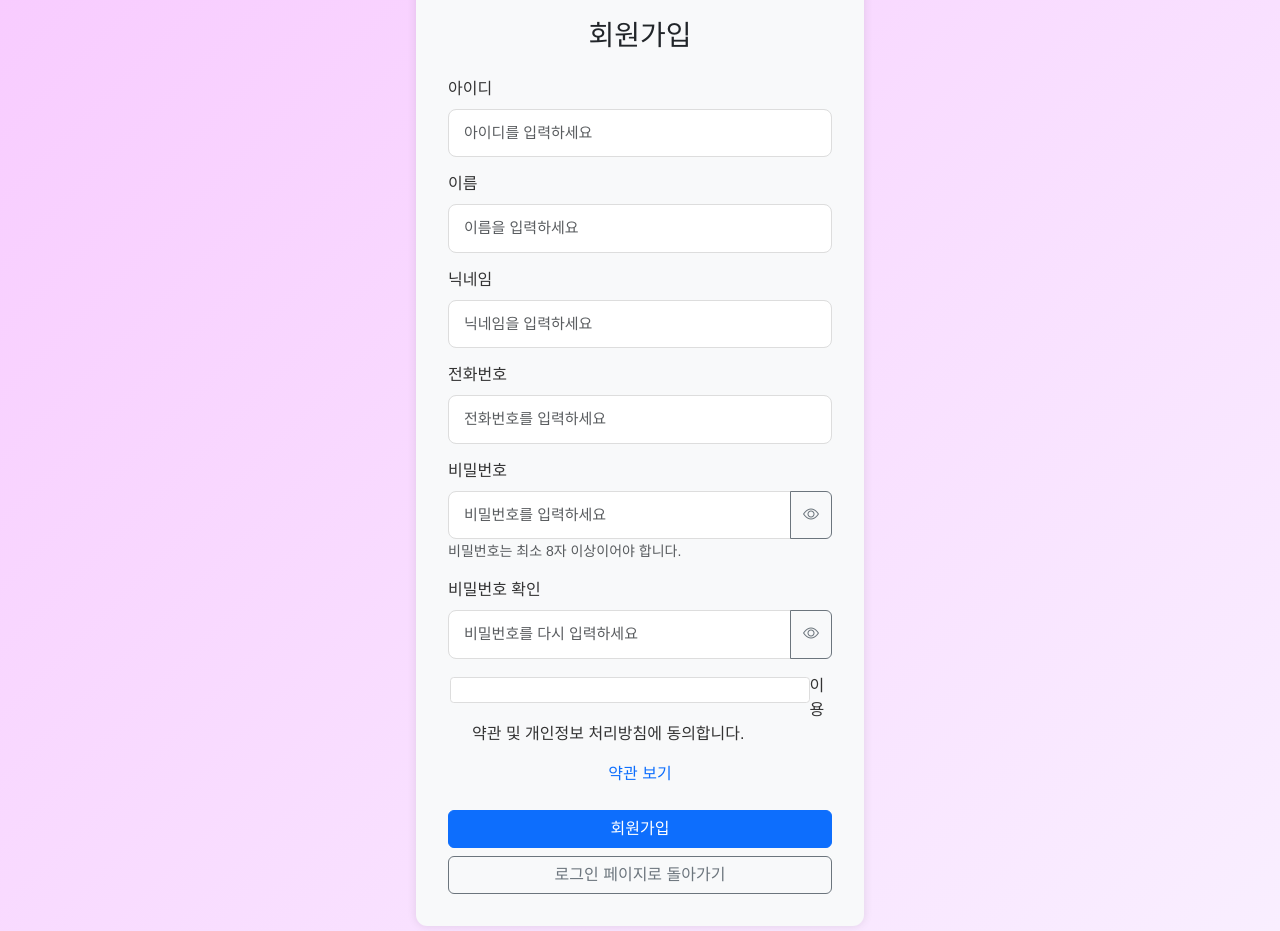
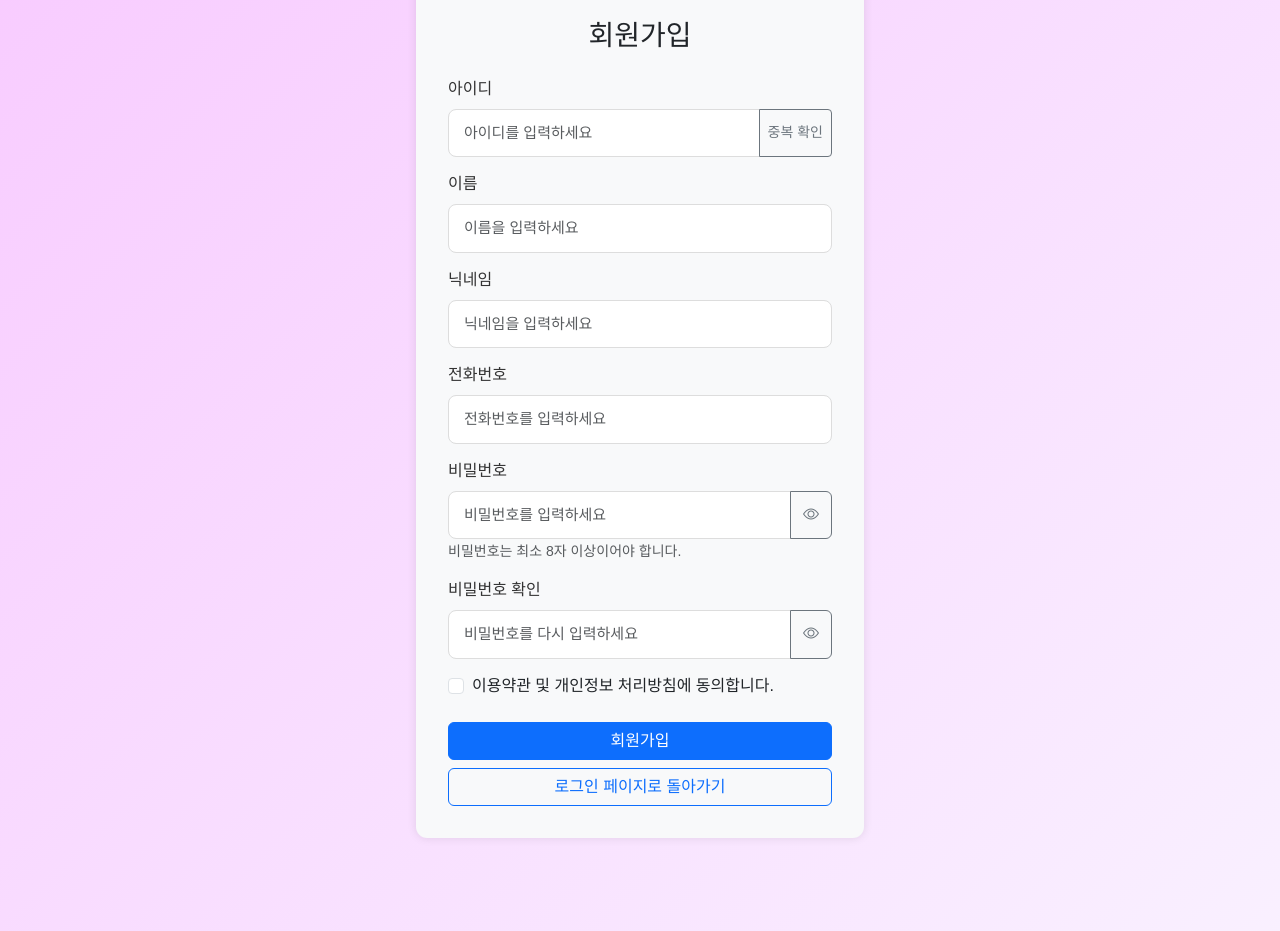
Before and after one commit to ww5702/login-frontend, a Vue app: page /jiyeong/signup in a window 1280 px wide. Shown: the part 261-1192 px from the top of the page. Built offline with nearby package versions, Linux system fonts and the light colour scheme.

Commit message:
feat: 중복 확인 버튼 추가

```diff
--- a/src/jiyeong/views/JYSignUp.vue
+++ b/src/jiyeong/views/JYSignUp.vue
@@ -123,8 +123,6 @@ const handleRegister = async () => {
 }
 
 
-
-
 // 로그인 페이지로 이동
 const redirectToLogin = () => {
     router.push('/jiyeong')
@@ -149,11 +147,16 @@ const redirectToLogin = () => {
             <form @submit.prevent="handleRegister">
                 <div class="form-group">
                     <label for="userId" class="form-label">아이디</label>
+
+                    <div class="input-group">
                         <input type="text" class="form-control" id="userId" v-model="userId" placeholder="아이디를 입력하세요"
                             :class="{ 'is-invalid': validationErrors.userId }" required>
+                        <button class="btn btn-sm btn-outline-secondary" type="button" @click="checkUserIdAvailability">중복 확인</button>
                         <div class="invalid-feedback" v-if="validationErrors.userId">
                             {{ validationErrors.userId }}
                         </div>
+                    </div>
+
                 </div>
 
                 <div class="form-group">
@@ -217,7 +220,6 @@ const redirectToLogin = () => {
                     </div>
                 </div>
 
-                <div class="form-group">
                 <div class="form-check">
                     <input type="checkbox" class="form-check-input" id="termsAgreed" v-model="termsAgreed"
                         :class="{ 'is-invalid': validationErrors.termsAgreed }">
@@ -228,11 +230,10 @@ const redirectToLogin = () => {
                         {{ validationErrors.termsAgreed }}
                     </div>
                 </div>
-                </div>
 
-                <div class="mt-3 text-center">
+                <!-- <div class="mt-3 text-center">
                     <a href="#" class="text-decoration-none">약관 보기</a>
-                </div>
+                </div> -->
 
                 <div class="d-grid gap-2 mt-4">
                     <button type="submit" class="btn btn-primary" :disabled="isLoading">
@@ -240,7 +241,7 @@ const redirectToLogin = () => {
                             aria-hidden="true"></span>
                         {{ isLoading ? '처리 중...' : '회원가입' }}
                     </button>
-                    <button type="button" class="btn btn-outline-secondary" @click="redirectToLogin">로그인 페이지로
+                    <button type="button" class="btn btn-outline-primary" @click="redirectToLogin">로그인 페이지로
                         돌아가기</button>
                 </div>
             </form>
@@ -286,4 +287,8 @@ const redirectToLogin = () => {
     margin-top: 1.25rem;
 }
 
+.btn-primary:hover {
+    transform: translateX(0);
+    ;
+}
 </style>
```
Lines whose indentation alone changed are shown as unchanged.
